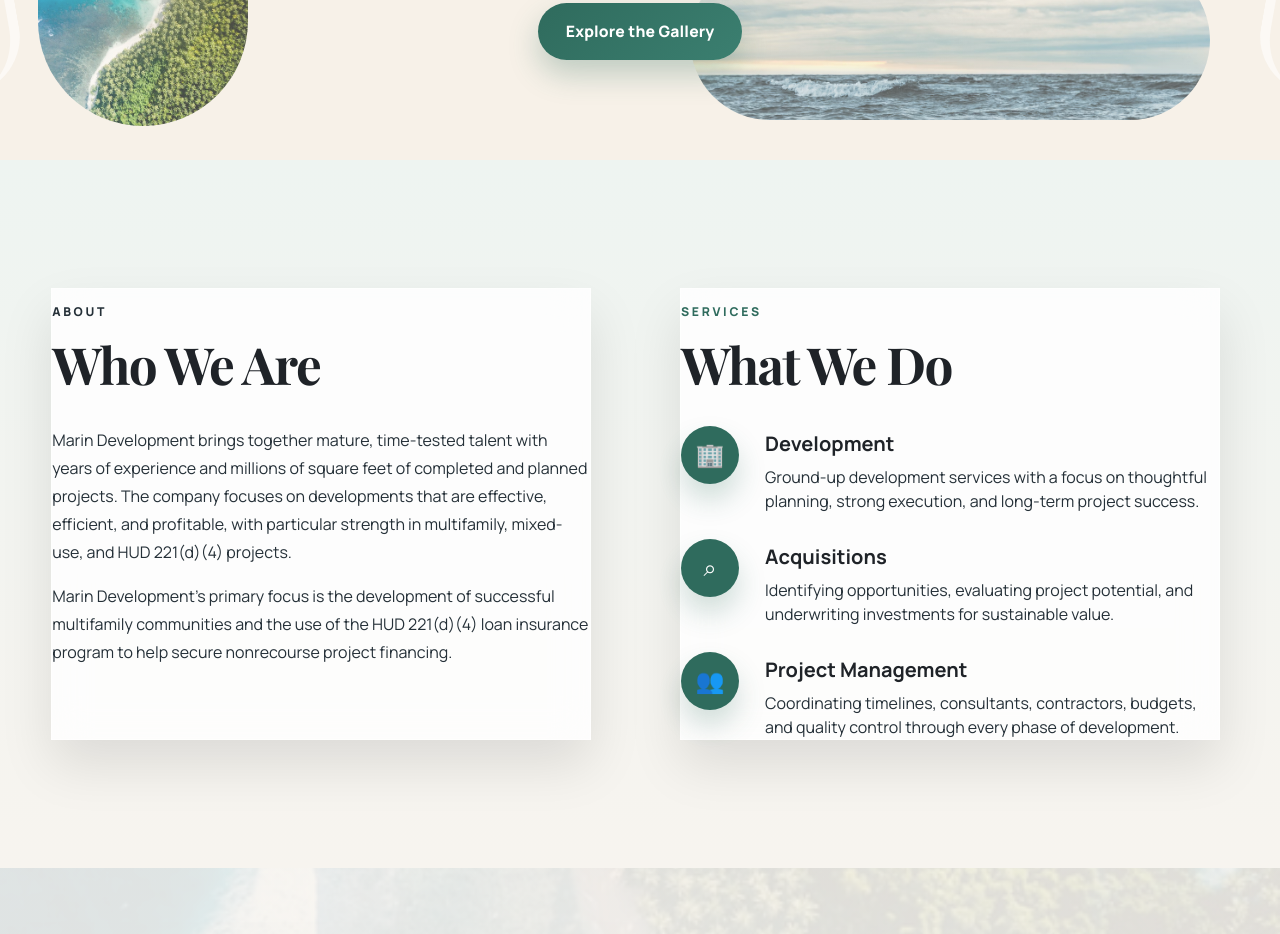
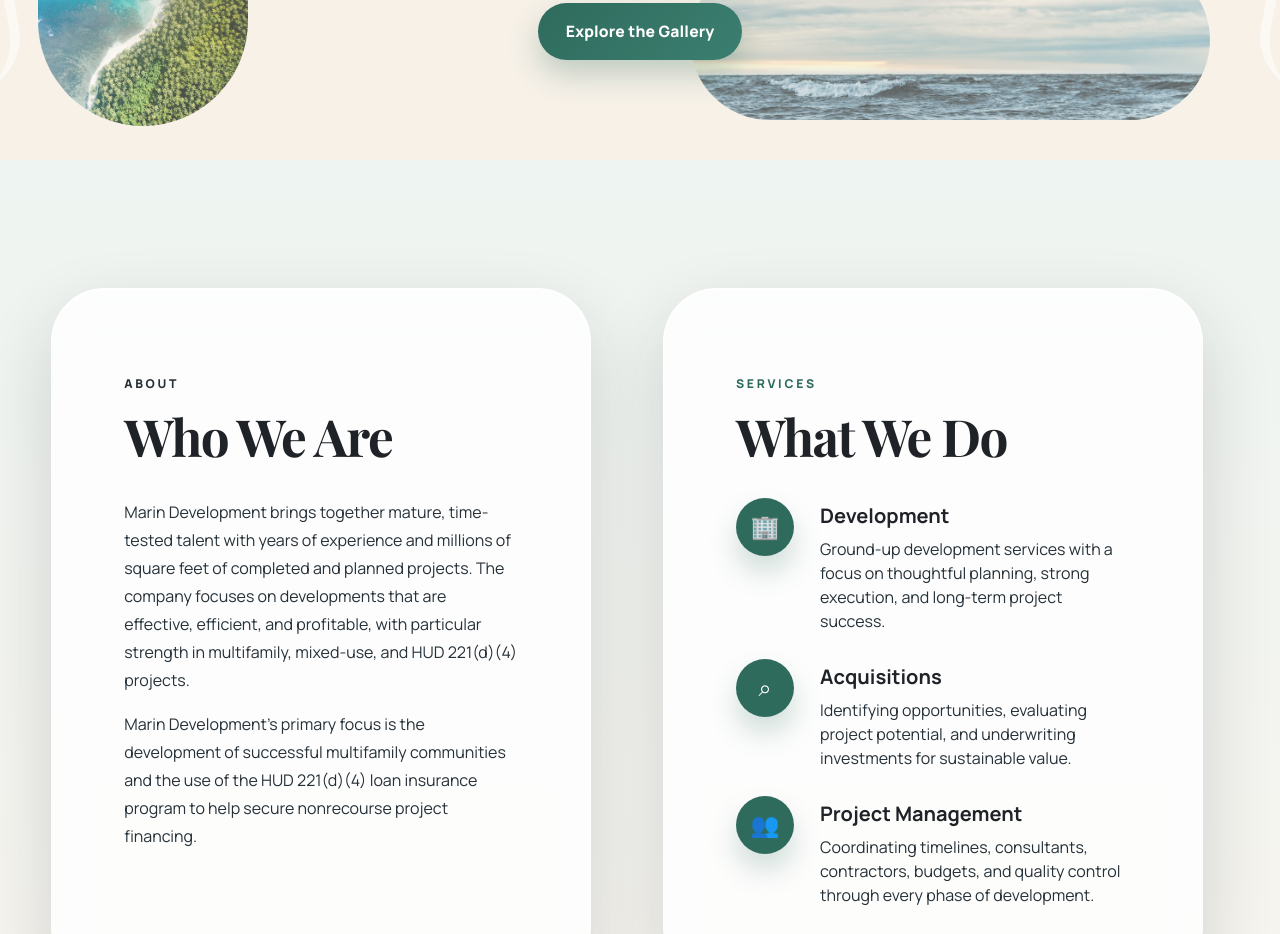
Before and after one commit to SekiChuu/Dad-Website, a plain HTML site: page index.html in a window 1280 px wide. Shown: the part 1433-2367 px from the top of the page. Drawn offline with nearby package versions, Linux system fonts and the light colour scheme.

Commit message:
Enhance about and services sections with improved layout, styling, and background; add hover effects for better interactivity

```diff
--- a/styles.css
+++ b/styles.css
@@ -769,32 +769,43 @@
 }
 
 .about-services-section {
+  position: relative;
+  overflow: hidden;
+  padding: 120px 0;
   background:
     linear-gradient(
-      rgba(239,244,242,0.68),
-      rgba(239,244,242,0.78)
+      rgba(239, 244, 242, 0.42),
+      rgba(239, 244, 242, 0.58)
     ),
     url("images/rocks.png") center center / cover no-repeat;
 }
 
 .about-column,
 .services-column {
-  background: rgba(255,255,255,0.82);
+  max-width: none;
+  min-height: 560px;
+  padding: 72px;
+  border-radius: 54px;
 
+  background: rgba(255, 255, 255, 0.82);
   backdrop-filter: blur(18px);
   -webkit-backdrop-filter: blur(18px);
 
-  border: 1px solid rgba(255,255,255,0.55);
+  border: 1px solid rgba(255, 255, 255, 0.72);
 
   box-shadow:
-    0 25px 50px rgba(0,0,0,0.10);
+    0 28px 70px rgba(23, 29, 28, 0.16),
+    inset 0 1px 0 rgba(255, 255, 255, 0.85);
 
-  transition: transform .3s ease;
+  transition: transform 0.3s ease, box-shadow 0.3s ease;
 }
 
 .about-column:hover,
 .services-column:hover {
   transform: translateY(-6px);
+  box-shadow:
+    0 34px 80px rgba(23, 29, 28, 0.18),
+    inset 0 1px 0 rgba(255, 255, 255, 0.9);
 }
 
 .about-services-section .container {
@@ -805,7 +816,8 @@
 .about-services-layout {
   display: grid;
   grid-template-columns: 1fr 1fr;
-  gap: 5rem;
+  gap: 46px;
+  align-items: stretch;
 }
 
 .about-services-section {
```
